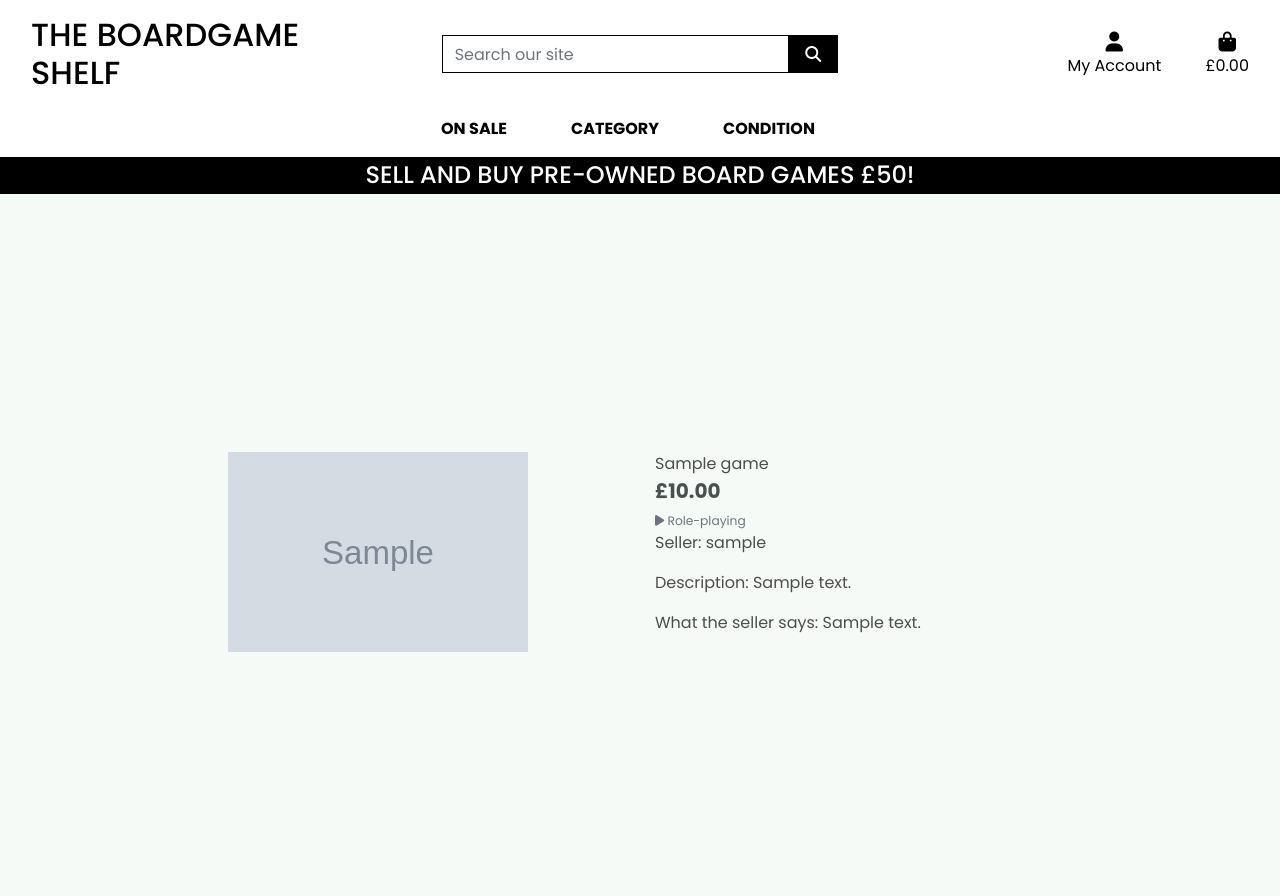
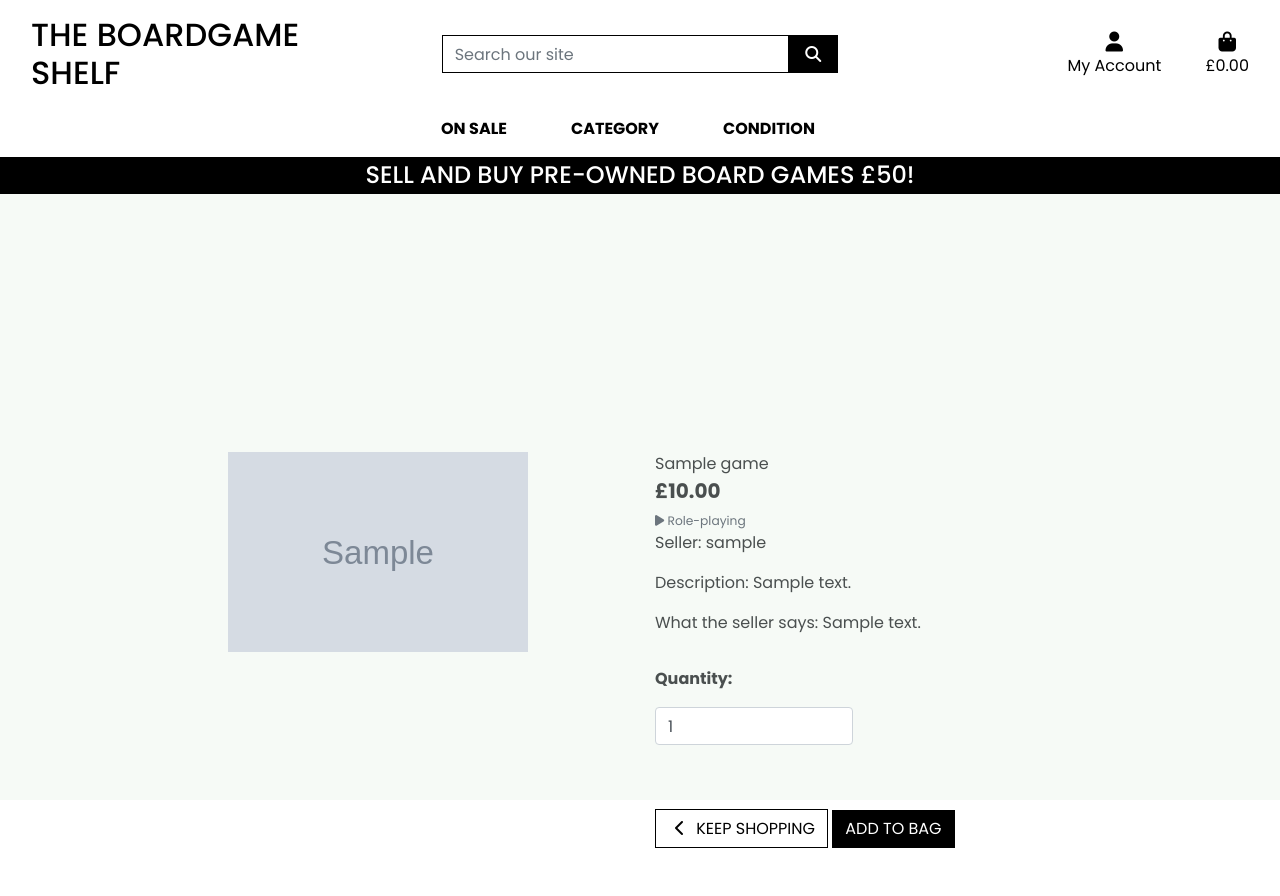
Before and after one commit to StefFrustagli/board_gamers_vault, a Django app: page /marketplace/1/ in a window 1280 px wide. Before the commit the page ends 652 px from the top, so only its background shows below. Run offline with Django 3.2, Linux system fonts and the light colour scheme; tables that the repository leaves empty hold one stand-in row (values such as "Sample post"); grey boxes marked "Sample" are stand-in pictures; some libraries are stand-ins or nearby versions.

Commit message:
FEAT: Add draft version of "Add to Bag" functionality
This commit adds the backend logic for adding items to the shopping bag. The `add_to_bag` view function retrieves the quantity and redirect URL from the POST data, updates the bag session variable accordingly, and redirects the user to the specified URL after adding the item to the bag.

Debugging statements have been included for testing purposes.

NOTE: further testing and refinement are needed before finalizing this feature.

```diff
--- a/bag/contexts.py
+++ b/bag/contexts.py
@@ -1,7 +1,7 @@
 from decimal import Decimal
 from django.conf import settings
 from django.shortcuts import get_object_or_404
-from marketplace.models import Game
+from marketplace.models import Game, SellerProfile
 
 def bag_contents(request):
     # Initialize variables to store bag items,
@@ -27,11 +27,16 @@ def bag_contents(request):
         # Get the seller of the game
         seller = game.seller
 
+        # seller profile associated with the user
+        seller_profile = seller.seller_profile
+
         # Check if the seller's delivery charge is already calculated
         if seller.id not in seller_delivery_charges:
             # Calculate delivery charge if the total is below the free delivery threshold
             if total < settings.FREE_DELIVERY_THRESHOLD:
-                seller_delivery_charges[seller.id] = seller.standard_delivery_fee
+                seller_delivery_charges[seller.id] = (
+                    seller_profile.standard_delivery_fee
+                )
             else:
                 seller_delivery_charges[seller.id] = 0
 
--- a/bag/urls.py
+++ b/bag/urls.py
@@ -2,5 +2,16 @@ from django.urls import path, include
 from . import views
 
 urlpatterns = [
+    # URL pattern for viewing the bag.
+    # This pattern matches the root URL of the bag app
+    # and maps it to the view_bag view.
+    # 'view_bag' can be used to refer to this URL pattern in templates and views.
     path("", views.view_bag, name="view_bag"),
+    # URL pattern for adding an item to the bag.
+    # This pattern matches URLs of the form "add/<item_id>/"
+    # where <item_id> is a placeholder for the ID of the item being added.
+    # The item_id is passed as an argument to the add_to_bag view.
+    # The name 'add_to_bag' can be used to refer to this URL pattern
+    # in templates and views.
+    path("add/<item_id>/", views.add_to_bag, name="add_to_bag"),
 ]
--- a/marketplace/templates/marketplace/game_detail.html
+++ b/marketplace/templates/marketplace/game_detail.html
@@ -40,6 +40,40 @@
                     <p class="mb-0 text-left">Seller: {{ game.seller }}</p>
                     <p class="mt-3">Description: {{ game.description|safe }}</p>
                     <p class="mt-3">What the seller says: {{ game.seller_comment|safe }}</p>
+                    <!-- Form to add a product to the shopping bag -->
+                    <form class="form" action="{% url 'add_to_bag' game.id %}" method="POST">
+                        <!-- Django template tag to include the CSRF token for security -->
+                        {% csrf_token %}
+                        <div class="form-row">
+                            <div class="col-12">
+                                <!-- Display the quantity label -->
+                                <p class="mt-3"><strong>Quantity:</strong></p>
+                                <div class="form-group w-50">
+                                    <div class="input-group">
+                                        <!-- Input field to select the quantity of the product -->
+                                        <input class="form-control qty_input" type="number" name="quantity" value="1" min="1" max="99"
+                                            data-item_id="{{ game.id }}" id="id_qty_{{ game.id }}">
+                                    </div>
+                                </div>
+                            </div>
+
+                            <div class="col-12">
+                                <!-- Link to go back to the products page -->
+                                <a href="{% url 'games_list' %}" class="btn btn-outline-black rounded-0 mt-5">
+                                    <span class="icon">
+                                        <!-- Icon for the button -->
+                                        <i class="fas fa-chevron-left"></i>
+                                    </span>
+                                    <span class="text-uppercase">Keep Shopping</span>
+                                </a>
+                                <!-- Submit button to add the product to the bag -->
+                                <input type="submit" class="btn btn-black rounded-0 text-uppercase mt-5" value="Add to Bag">
+                            </div>
+                            <!-- Hidden input to store the current page URL for redirection after form submission -->
+                            <input type="hidden" name="redirect_url" value="{{ request.path }}">
+                        </div>
+                    </form>
+
                 </div>
             </div>
         </div>
--- a/static/css/base.css
+++ b/static/css/base.css
@@ -76,6 +76,19 @@ body {
 .btn-black {
   background: black;
   color: white;
+}
+
+.btn-outline-black {
+    background: white;
+    color: black !important; /* use important to override link colors for <a> elements */
+    border: 1px solid black;
+}
+
+.btn-outline-black:hover,
+.btn-outline-black:active,
+.btn-outline-black:focus {
+    background: black;
+    color: white !important;
 }
 
 .shop-now-button:hover,
```
Also changed, not shown: bag/views.py (+31 -1 lines).
